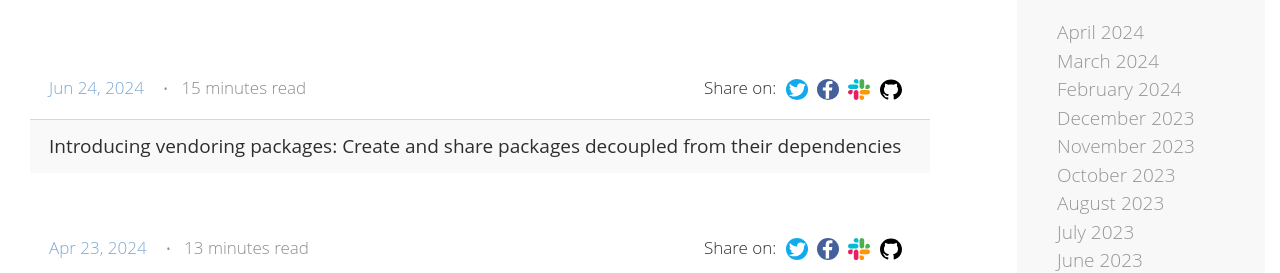
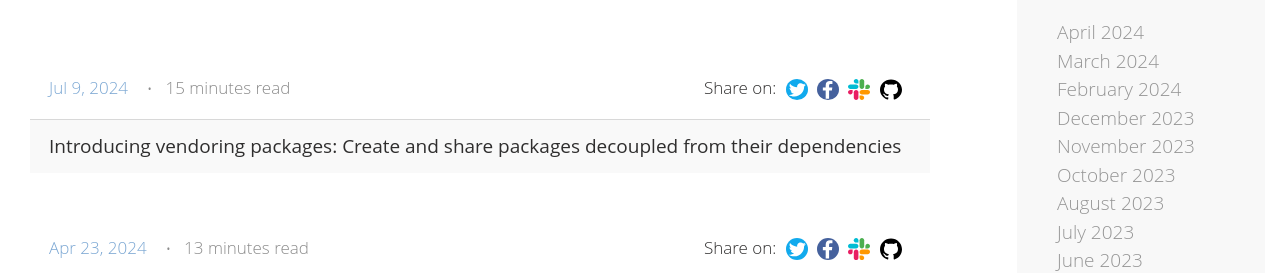
Before and after one commit to conan-io/conan-io.github.io, a Jekyll site: the page built from index.html, in a window 1280 px wide. Shown: the part 221-494 px from the top of the page. Built offline with Jekyll 4.4.1, drawn with Linux system fonts in a browser that asks for light colours; the list of posts is cut into pages by our own code; comment, search, counter and statistics services are not loaded.

Commit message:
Updated dates

````diff
--- a/_posts/2024-06-24-Introducing-vendoring-packages.markdown
+++ b/_posts/2024-07-09-Introducing-vendoring-packages.markdown
@@ -232,11 +232,11 @@ Comparison between graphs:
 
 <div class="centered" style="display: flex; justify-content: center; margin-bottom: 1rem;">
     <div style="display: flex; flex-direction: column; align-items: center; margin: 0 10px;">
-        <img src="{{ site.baseurl }}/assets/post_images/2024-06-24/standard-sdk-graph.png" alt="Standard sdk graph" style="width: 50%;" />
+        <img src="{{ site.baseurl }}/assets/post_images/2024-07-09/standard-sdk-graph.png" alt="Standard sdk graph" style="width: 50%;" />
         <span>Standard sdk graph</span>
     </div>
     <div style="display: flex; flex-direction: column; align-items: center; margin: 0 10px;">
-        <img src="{{ site.baseurl }}/assets/post_images/2024-06-24/vendored-sdk-graph.png" alt="Vendored sdk graph" style="width: 50%;" />
+        <img src="{{ site.baseurl }}/assets/post_images/2024-07-09/vendored-sdk-graph.png" alt="Vendored sdk graph" style="width: 50%;" />
         <span>Vendored sdk graph</span>
     </div>
 </div>
@@ -347,7 +347,7 @@ $ conan graph info . --build="sdk/1.0" -c tools.graph:vendor=build --format=html
 ```
 
 <div style="display: flex; flex-direction: column; align-items: center; margin: 0 10px;">
-    <img src="{{ site.baseurl }}/assets/post_images/2024-06-24/vendored-expanded-graph.png" alt="Vendored expanded graph" style="width: 25%;" />
+    <img src="{{ site.baseurl }}/assets/post_images/2024-07-09/vendored-expanded-graph.png" alt="Vendored expanded graph" style="width: 25%;" />
     <span>Vendored expanded graph</span>
 </div>
 <br/>
````
Also changed, not shown: assets/post_images/2024-07-09/standard-sdk-graph.png (renamed from assets/post_images/2024-06-24/standard-sdk-graph.png), assets/post_images/2024-07-09/vendored-expanded-graph.png (renamed from assets/post_images/2024-06-24/vendored-expanded-graph.png), assets/post_images/2024-07-09/vendored-sdk-graph.png (renamed from assets/post_images/2024-06-24/vendored-sdk-graph.png).
